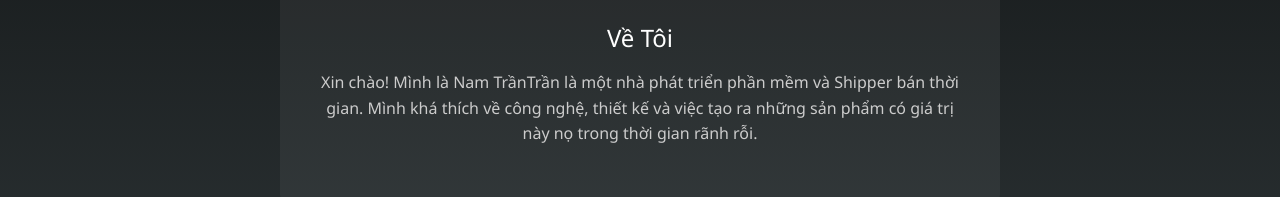
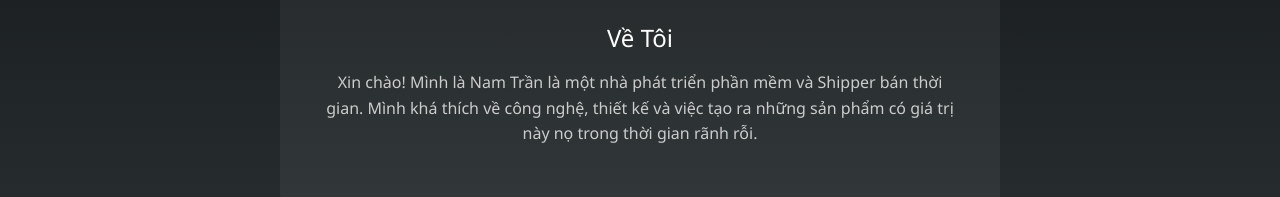
Before and after one commit to Namtran592005/BioPage, a React (Create React App) app: page / in a window 1280 px wide. Both pictures are taken after a click on the button "Giới Thiệu". Shown: the part 594-791 px from the top of the page. Built offline with nearby package versions, Linux system fonts and the light colour scheme.

Commit message:
Cap nhat giao dien 4

```diff
--- a/src/components/PersonalLandingPage.js
+++ b/src/components/PersonalLandingPage.js
@@ -203,7 +203,7 @@ const PersonalLandingPage = () => {
               <div className="about-content">
                 <h2 className="about-title">Về Tôi</h2>
                 <p className="about-text">
-                  Xin chào! Mình là Nam TrầnTrần là một nhà phát triển phần mềm và Shipper bán thời gian.
+                  Xin chào! Mình là Nam Trần là một nhà phát triển phần mềm và Shipper bán thời gian.
                   Mình khá thích về công nghệ, thiết kế và việc tạo ra những sản phẩm có giá trị này nọ trong thời gian rãnh rỗi.
                 </p>
               </div>
```
